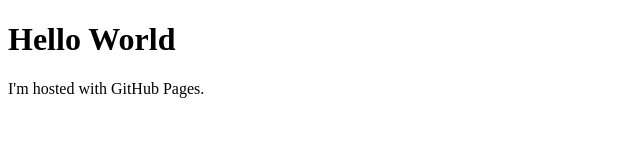
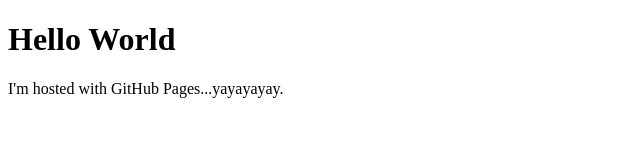
Before and after one commit to akansha-maheshwari/akansha-maheshwari.github.io, a plain HTML site: page index.html in a window 1280 px wide. Shown: the full height of the page, 0-640 px from the left. Drawn offline with Linux system fonts and the light colour scheme.

Commit message:
Update index.html

```diff
--- a/index.html
+++ b/index.html
@@ -2,6 +2,6 @@
 <html>
 <body>
 <h1>Hello World</h1>
-<p>I'm hosted with GitHub Pages.</p>
+<p>I'm hosted with GitHub Pages...yayayayay.</p>
 </body>
 </html>
```
